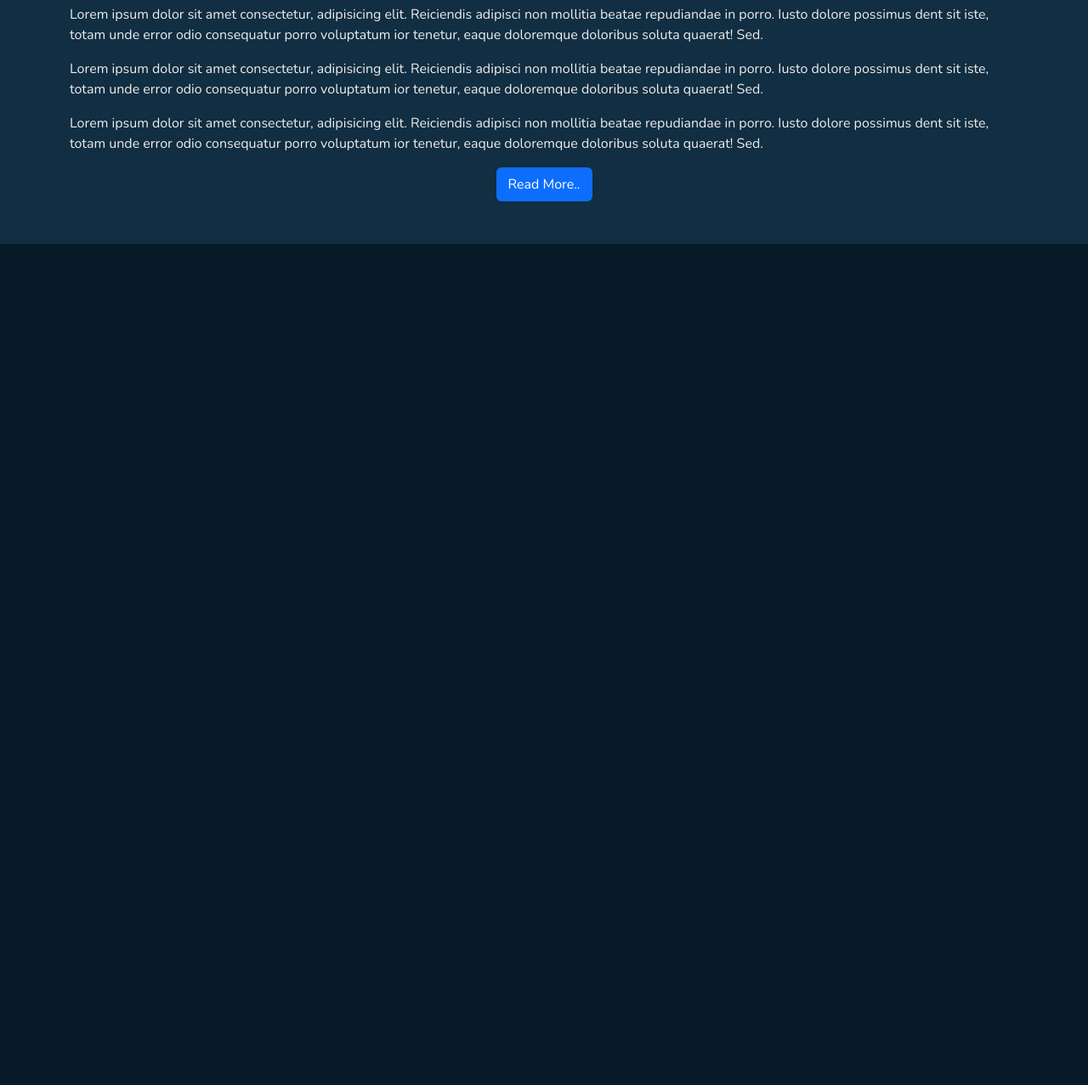
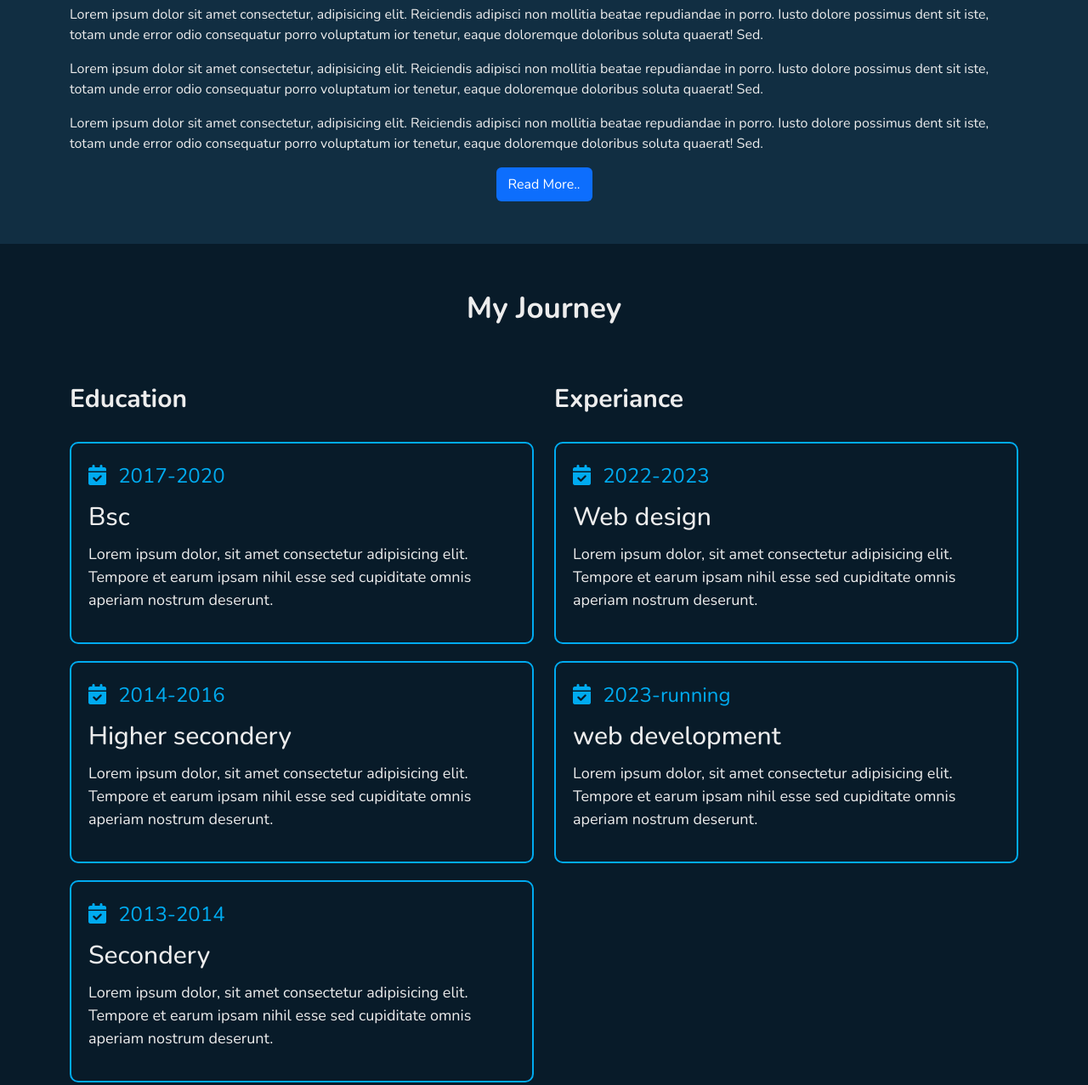
Before and after one commit to shakhawat-coder/portfolio, a plain HTML site: page index.html in a window 1280 px wide. Shown: the part 1229-2506 px from the top of the page at 85% size. Before the commit the page ends 1516 px from the top, so only its background shows below. Drawn offline with nearby package versions, Linux system fonts and the light colour scheme.

Commit message:
Education section design

```diff
--- a/index.html
+++ b/index.html
@@ -25,13 +25,13 @@
                 <a class="nav-link" href="#about">about</a>
               </li>
               <li class="nav-item">
-                <a class="nav-link" href="#">education</a>
+                <a class="nav-link" href="#education">education</a>
               </li>
               <li class="nav-item">
-                <a class="nav-link" href="#">skills</a>
+                <a class="nav-link" href="#skills">skills</a>
               </li>
               <li class="nav-item">
-                <a class="nav-link" href="#">contact</a>
+                <a class="nav-link" href="#contact">contact</a>
               </li>
             </ul>
           </div>
@@ -96,6 +96,74 @@
         </div>
       </section>
 
+      <!-- ===================education section================ -->
+      <section id="education" class="education">
+        <div class="container">
+          <div class="education_header">
+            <h2>My Journey</h2>
+          </div>
+          <div class="row">
+            <div class="col-md-6">
+              <div class="education_section">
+                <h3 class="title">Education</h3>
+                <div class="education_wrapper">
+                  <div class="education_item">
+                    <div class="session">
+                      <i class="fa-solid fa-calendar-check"></i> 2017-2020
+                    </div>
+                    <h3>Bsc </h3>
+                    <p>Lorem ipsum dolor, sit amet consectetur adipisicing elit. Tempore et earum ipsam nihil esse sed cupiditate omnis aperiam nostrum deserunt.</p>
+                  </div>
+                  <div class="education_item">
+                    <div class="session">
+                      <i class="fa-solid fa-calendar-check"></i> 2014-2016
+                    </div>
+                    <h3>Higher secondery </h3>
+                    <p>Lorem ipsum dolor, sit amet consectetur adipisicing elit. Tempore et earum ipsam nihil esse sed cupiditate omnis aperiam nostrum deserunt.</p>
+                  </div>
+                  <div class="education_item">
+                    <div class="session">
+                      <i class="fa-solid fa-calendar-check"></i> 2013-2014
+                    </div>
+                    <h3>Secondery </h3>
+                    <p>Lorem ipsum dolor, sit amet consectetur adipisicing elit. Tempore et earum ipsam nihil esse sed cupiditate omnis aperiam nostrum deserunt.</p>
+                  </div>
+                </div>
+              </div>
+
+            </div>
+            <div class="col-md-6">
+              <div class="education_section">
+                <h3 class="title">Experiance</h3>
+                <div class="education_wrapper">
+                  <div class="education_item">
+                    <div class="session">
+                      <i class="fa-solid fa-calendar-check"></i> 2022-2023
+                    </div>
+                    <h3>Web design </h3>
+                    <p>Lorem ipsum dolor, sit amet consectetur adipisicing elit. Tempore et earum ipsam nihil esse sed cupiditate omnis aperiam nostrum deserunt.</p>
+                  </div>
+                  <div class="education_item">
+                    <div class="session">
+                      <i class="fa-solid fa-calendar-check"></i> 2023-running
+                    </div>
+                    <h3>web development </h3>
+                    <p>Lorem ipsum dolor, sit amet consectetur adipisicing elit. Tempore et earum ipsam nihil esse sed cupiditate omnis aperiam nostrum deserunt.</p>
+                  </div>
+                  <!-- <div class="education_item">
+                    <div class="session">
+                      <i class="fa-solid fa-calendar-check"></i> 2013-2014
+                    </div>
+                    <h3>web development </h3>
+                    <p>Lorem ipsum dolor, sit amet consectetur adipisicing elit. Tempore et earum ipsam nihil esse sed cupiditate omnis aperiam nostrum deserunt.</p>
+                  </div> -->
+                </div>
+              </div>
+            </div>
+          </div>
+        </div>
+      </section>
+
     <script src="https://cdn.jsdelivr.net/npm/bootstrap@5.3.0/dist/js/bootstrap.bundle.min.js" integrity="sha384-geWF76RCwLtnZ8qwWowPQNguL3RmwHVBC9FhGdlKrxdiJJigb/j/68SIy3Te4Bkz" crossorigin="anonymous"></script>
 
     <script src="https://code.jquery.com/jquery-1.12.4.min.js" integrity="sha256-ZosEbRLbNQzLpnKIkEdrPv7lOy9C27hHQ+Xp8a4MxAQ=" crossorigin="anonymous"></script>
--- a/scss/style.scss
+++ b/scss/style.scss
@@ -211,3 +211,50 @@ h1,h2,h3,h4,h5,h6,p{
         }
     }
 }
+
+// <!-- ===================education section================ -->
+.education{
+    padding: 50px 0;
+    .education_header{
+        text-align: center;
+        color: $text_color;
+        h2{
+            font-size: 35px;
+                font-weight: 700;
+                line-height: 1.5;
+                color: $text_color;
+                padding-bottom: 30px;
+        }
+    }
+    .education_section{
+        color: $text_color;
+        .title{
+            font-size: 30px;
+            font-weight: 700;
+            line-height: 1.5;
+            padding: 20px 0;
+        }
+        .education_wrapper .education_item{
+            padding: 20px;
+            border: 2px solid $primary_color;
+            border-radius: 10px;
+            margin-bottom: 20px;
+            .session{
+                font-size: 24px;
+                color: $primary_color;
+                padding-bottom: 8px;
+                i{
+                    padding-right: 8px;
+                }
+            }
+            h3{
+                font-size: 30px;
+                line-height: 1.5;
+            }
+            p{
+                font-size: 18px;
+                line-height: 1.5;
+            }
+        }
+    }
+}
```
Also changed, not shown: css/style.css, 1 other file.
